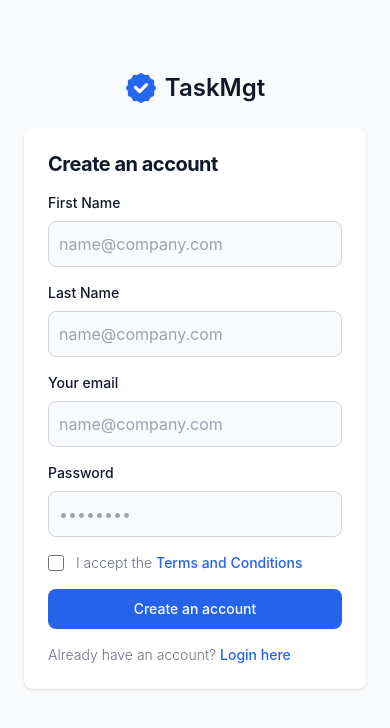
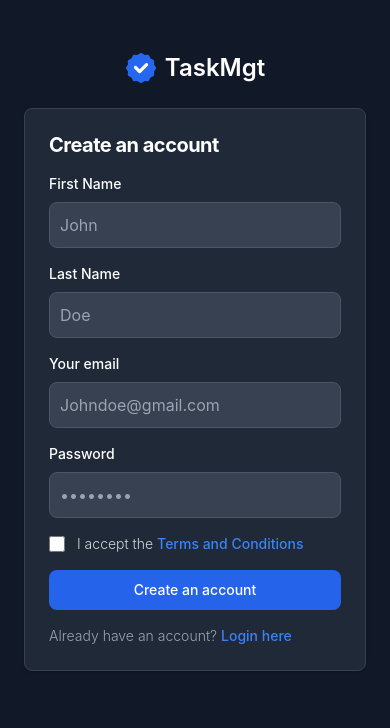
Before and after one commit to shaShvat07/task_mgt, a React (Vite) app in the folder frontend/taskmgt/: page /register in a window 390 px wide. Shown: the top 728 px of the page. Built offline with nearby package versions, Linux system fonts and the light colour scheme.

Commit message:
Fixed responsiveness of SignUp/Login pages + Added AI Image

```diff
--- a/frontend/taskmgt/index.html
+++ b/frontend/taskmgt/index.html
@@ -7,7 +7,7 @@
     <title>TaskMgt</title>
   </head>
   <body>
-    <div id="root"></div>
+    <div id="root" class="dark"></div>
     <script type="module" src="/src/main.jsx"></script>
   </body>
 </html>
--- a/frontend/taskmgt/src/components/Dashboard/Dashboard.jsx
+++ b/frontend/taskmgt/src/components/Dashboard/Dashboard.jsx
@@ -1,8 +1,9 @@
 import React from 'react'
-
 const Dashboard = () => {
   return (
-    <div>Dashboard</div>
+    <div>
+      Dashboard
+    </div>
   )
 }
 
--- a/frontend/taskmgt/src/components/Home/Home.jsx
+++ b/frontend/taskmgt/src/components/Home/Home.jsx
@@ -3,7 +3,7 @@ import LandingPage from '../LandingPage/LandingPage';
 import Dashboard from '../Dashboard/Dashboard';
 
 const Home = () => {
-  const Auth = true;
+  const Auth = false;
   return (
     <>
       {Auth ? <Dashboard /> : <LandingPage />}
--- a/frontend/taskmgt/src/components/Login/Login.jsx
+++ b/frontend/taskmgt/src/components/Login/Login.jsx
@@ -2,8 +2,11 @@ import React from 'react'
 
 const Login = () => {
   return (
-    <div className="h-full min-w-full">
-      <div className="bg-gray-50 dark:bg-gray-900 w-full h-full flex items-center justify-center">
+    <div className="h-full w-full flex flex-row items-center justify-between">
+      <div className='w-2/5  ml-auto mr-auto mt-3 hidden lg:block'>
+        <img src="/2.png" className="rounded-md" />
+      </div>
+      <div className="bg-gray-50 dark:bg-gray-900 w-full lg:w-1/2 h-full flex items-center justify-center">
         <div className="flex flex-col items-center justify-center px-6 py-8 mx-auto md:h-screen lg:py-0">
           <a href="#" className="flex items-center mb-6 text-2xl font-semibold text-gray-900 dark:text-white">
             <img className="w-8 h-8 mr-2" src="/taskmgt_logo.png" alt="logo" />
@@ -17,7 +20,7 @@ const Login = () => {
               <form className="space-y-4 md:space-y-6" action="#">
                 <div>
                   <label htmlFor="email" className="block mb-2 text-sm font-medium text-gray-900 dark:text-white">Your email</label>
-                  <input type="email" name="email" id="email" className="bg-gray-50 border border-gray-300 text-gray-900 sm:text-sm rounded-lg focus:ring-primary-600 focus:border-primary-600 block w-full p-2.5 dark:bg-gray-700 dark:border-gray-600 dark:placeholder-gray-400 dark:text-white dark:focus:ring-blue-500 dark:focus:border-blue-500" placeholder="name@company.com" required />
+                  <input type="email" name="email" id="email" className="bg-gray-50 border border-gray-300 text-gray-900 sm:text-sm rounded-lg focus:ring-primary-600 focus:border-primary-600 block w-full p-2.5 dark:bg-gray-700 dark:border-gray-600 dark:placeholder-gray-400 dark:text-white dark:focus:ring-blue-500 dark:focus:border-blue-500" placeholder="Nikola@gmail.com" required />
                 </div>
                 <div>
                   <label htmlFor="password" className="block mb-2 text-sm font-medium text-gray-900 dark:text-white">Password</label>
--- a/frontend/taskmgt/src/components/SignUp/SignUp.jsx
+++ b/frontend/taskmgt/src/components/SignUp/SignUp.jsx
@@ -2,9 +2,12 @@ import React from 'react'
 
 const SignUp = () => {
   return (
-    <div className="pt-10">
-      <div className="bg-gray-50 dark:bg-gray-900 ">
-        <div className="flex flex-col items-center justify-center px-6 py-8 mx-auto md:h-screen lg:py-0">
+    <div className="pt-5 h-full">
+      <div className="bg-gray-50 dark:bg-gray-900 flex flex-row items-center justify-between">
+        <div className='w-2/5  ml-auto mr-auto mt-3 hidden lg:block'>
+          <img src="/1.png" className="rounded-md"/>
+        </div>
+        <div className="w-full lg:w-1/2 flex flex-col items-center justify-between px-6 py-8 mx-auto md:h-screen lg:py-0">
           <a href="#" className="flex items-center mb-6 text-2xl font-semibold text-gray-900 dark:text-white">
             <img className="w-8 h-8 mr-2" src="/taskmgt_logo.png" alt="logo" />
             TaskMgt
@@ -17,15 +20,15 @@ const SignUp = () => {
               <form className="space-y-4 md:space-y-6" action="#">
                 <div>
                   <label htmlFor="first_name" className="block mb-2 text-sm font-medium text-gray-900 dark:text-white">First Name</label>
-                  <input type="text" name="first_name" id="first_name" className="bg-gray-50 border border-gray-300 text-gray-900 sm:text-sm rounded-lg focus:ring-primary-600 focus:border-primary-600 block w-full p-2.5 dark:bg-gray-700 dark:border-gray-600 dark:placeholder-gray-400 dark:text-white dark:focus:ring-blue-500 dark:focus:border-blue-500" placeholder="name@company.com" required />
+                  <input type="text" name="first_name" id="first_name" className="bg-gray-50 border border-gray-300 text-gray-900 sm:text-sm rounded-lg focus:ring-primary-600 focus:border-primary-600 block w-full p-2.5 dark:bg-gray-700 dark:border-gray-600 dark:placeholder-gray-400 dark:text-white dark:focus:ring-blue-500 dark:focus:border-blue-500" placeholder="John" required />
                 </div>
                 <div>
                   <label htmlFor="last_name" className="block mb-2 text-sm font-medium text-gray-900 dark:text-white">Last Name</label>
-                  <input type="text" name="last_name" id="last_name" className="bg-gray-50 border border-gray-300 text-gray-900 sm:text-sm rounded-lg focus:ring-primary-600 focus:border-primary-600 block w-full p-2.5 dark:bg-gray-700 dark:border-gray-600 dark:placeholder-gray-400 dark:text-white dark:focus:ring-blue-500 dark:focus:border-blue-500" placeholder="name@company.com" required />
+                  <input type="text" name="last_name" id="last_name" className="bg-gray-50 border border-gray-300 text-gray-900 sm:text-sm rounded-lg focus:ring-primary-600 focus:border-primary-600 block w-full p-2.5 dark:bg-gray-700 dark:border-gray-600 dark:placeholder-gray-400 dark:text-white dark:focus:ring-blue-500 dark:focus:border-blue-500" placeholder="Doe" required />
                 </div>
                 <div>
                   <label htmlFor="email" className="block mb-2 text-sm font-medium text-gray-900 dark:text-white">Your email</label>
-                  <input type="email" name="email" id="email" className="bg-gray-50 border border-gray-300 text-gray-900 sm:text-sm rounded-lg focus:ring-primary-600 focus:border-primary-600 block w-full p-2.5 dark:bg-gray-700 dark:border-gray-600 dark:placeholder-gray-400 dark:text-white dark:focus:ring-blue-500 dark:focus:border-blue-500" placeholder="name@company.com" required />
+                  <input type="email" name="email" id="email" className="bg-gray-50 border border-gray-300 text-gray-900 sm:text-sm rounded-lg focus:ring-primary-600 focus:border-primary-600 block w-full p-2.5 dark:bg-gray-700 dark:border-gray-600 dark:placeholder-gray-400 dark:text-white dark:focus:ring-blue-500 dark:focus:border-blue-500" placeholder="Johndoe@gmail.com" required />
                 </div>
                 <div>
                   <label htmlFor="password" className="block mb-2 text-sm font-medium text-gray-900 dark:text-white">Password</label>
--- a/frontend/taskmgt/src/index.css
+++ b/frontend/taskmgt/src/index.css
@@ -1,6 +1,7 @@
 @tailwind base;
 @tailwind components;
 @tailwind utilities;
+@import url('https://fonts.googleapis.com/css2?family=Permanent+Marker&display=swap');
 
 ::-webkit-scrollbar {
   width: 7px;
@@ -13,5 +14,5 @@
 }
 
 body{
-  background-color: rgb(249 250 251);
+  background-color: rgb(17 24 39);
 }
```
Also changed, not shown: frontend/taskmgt/public/1.png (added), frontend/taskmgt/public/2.png (added).
